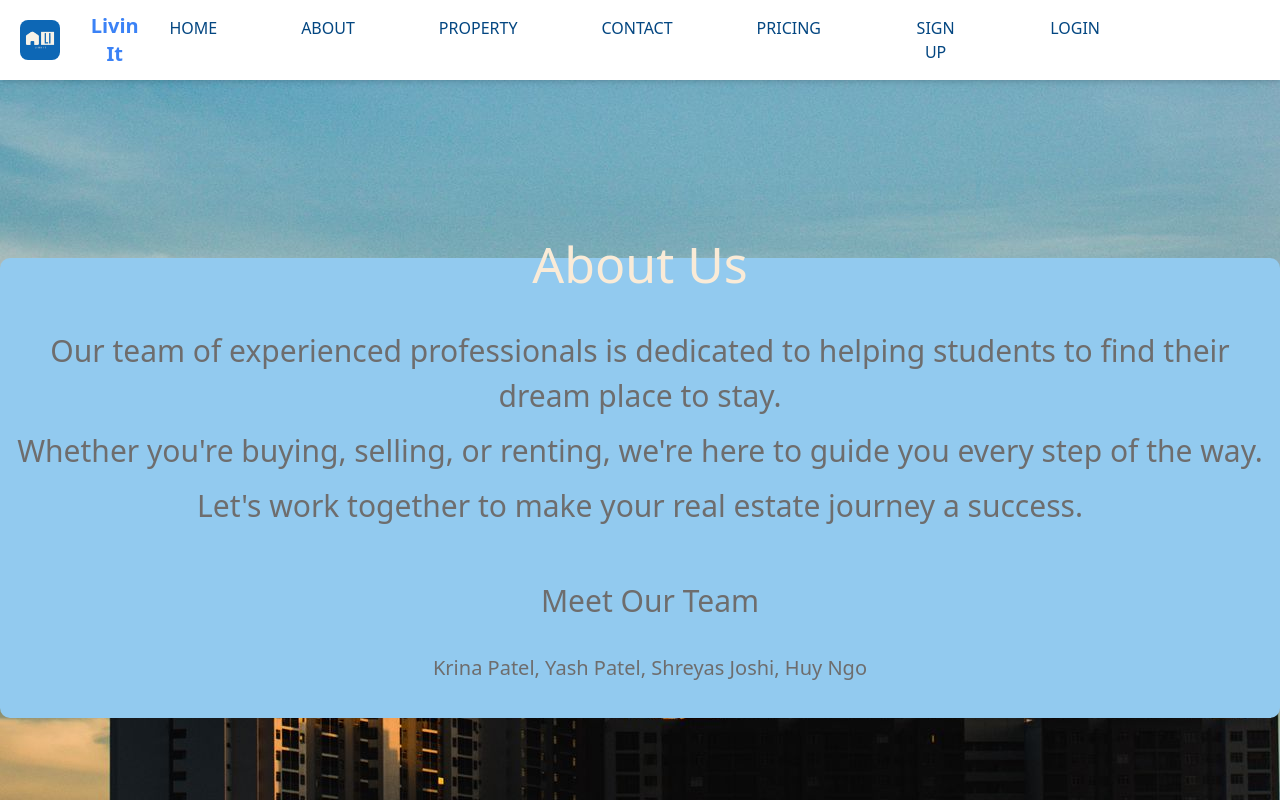
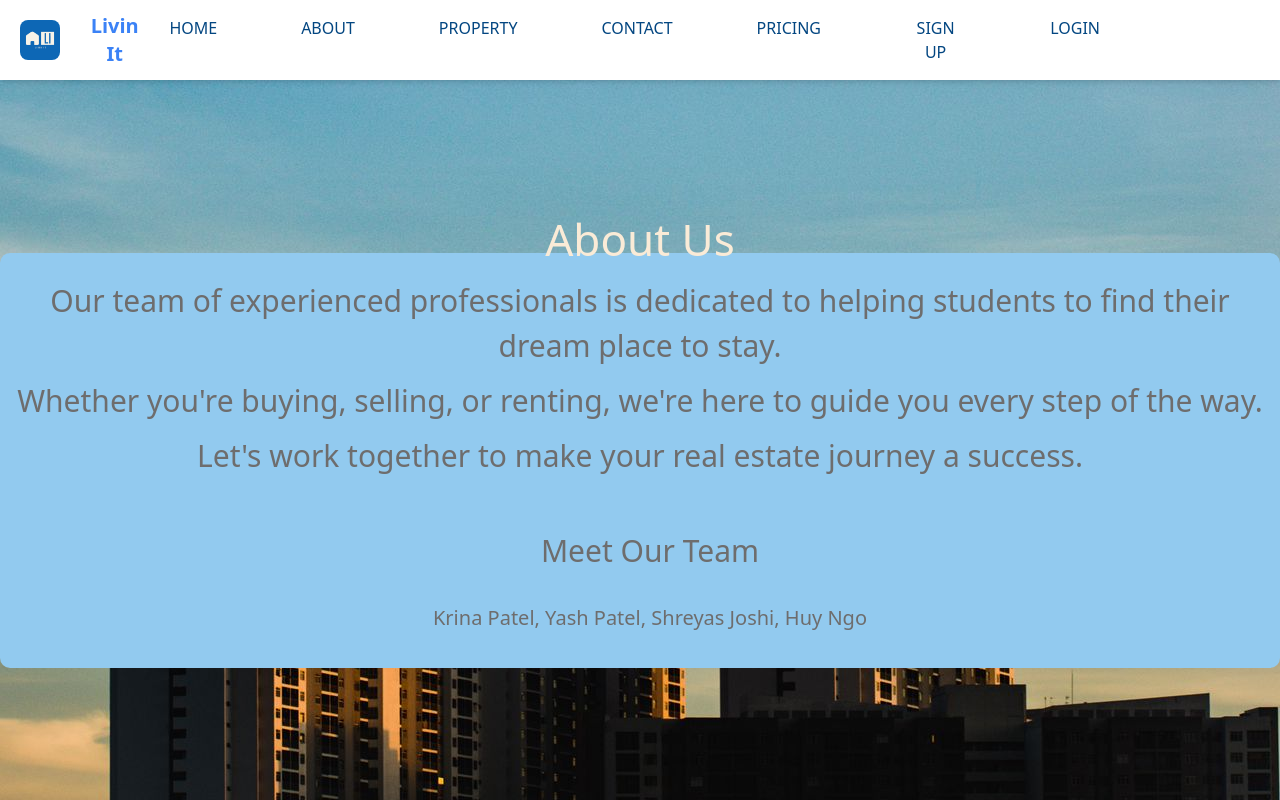
Before and after one commit to soulden1202/group-3-capstone-project, a React (Create React App) app: page /about in a window 1280 px wide. Built offline with nearby package versions, Linux system fonts and the light colour scheme; no server answers.

Commit message:
Update About.jsx

```diff
--- a/src/containers/about/About.jsx
+++ b/src/containers/about/About.jsx
@@ -8,9 +8,9 @@ const About = () => {
   }, []);
 
   const titleStyles = {
-    fontSize: "50px",
+    fontSize: "44px",
     marginTop: "15px",
-    paddingTop: "50px",
+    paddingTop: "0px",
   };
 
   const teamStyles = {
@@ -19,10 +19,10 @@ const About = () => {
 
   return (
     <div className="about-container">
-      <div className="team-box" style={{ marginTop: "95px" }}>
+      <div className="team-box" style={{ marginTop: "40px" }}>
         <h1 style={titleStyles}> About Us </h1>
 
-        <h2 style={{ marginTop: "60px" }}>Our team of experienced professionals is dedicated to helping students to find their dream place to stay.</h2>
+        <h2 style={{ marginTop: "15px" }}>Our team of experienced professionals is dedicated to helping students to find their dream place to stay.</h2>
         <h2>Whether you're buying, selling, or renting, we're here to guide you every step of the way.</h2>
         <h2>Let's work together to make your real estate journey a success. </h2>
 
```
